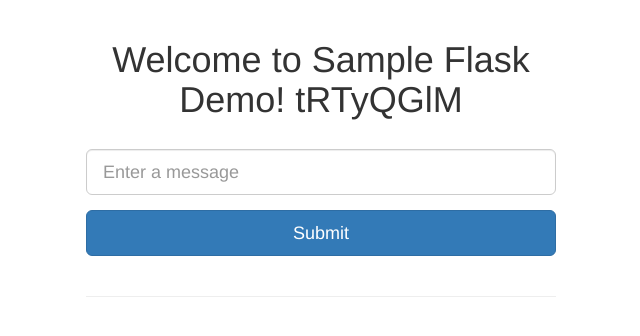
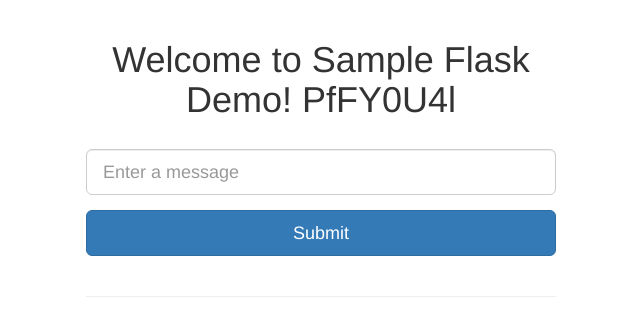
Before and after one commit to williaumwu/demo-api, a Flask app: page / in a window 1280 px wide. Shown: the top 336 px of the page, without its empty margins (319-959 px from the left). Run offline with Flask 2, Linux system fonts and the light colour scheme; data that the repository does not hold is empty; some libraries are stand-ins or nearby versions.

Commit message:
testing change new string PfFY0U4l

```diff
--- a/templates/index.html
+++ b/templates/index.html
@@ -3,7 +3,7 @@
 {% block content %}
 
 <div class="text-center">
-  <h1>Welcome to Sample Flask Demo! tRTyQGlM</h1>
+  <h1>Welcome to Sample Flask Demo! PfFY0U4l</h1>
 </div>
 
 <br>
```
Also changed, not shown: README.md.
